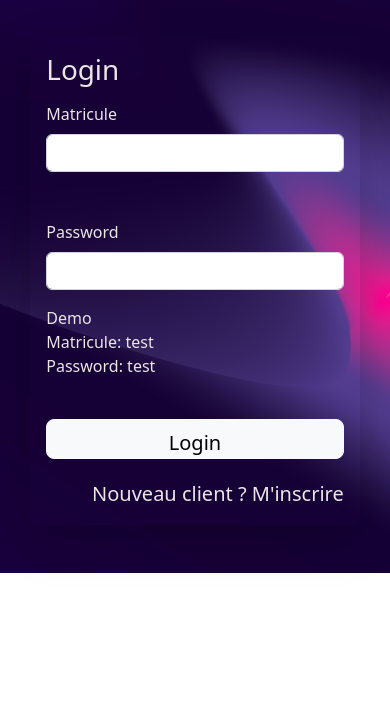
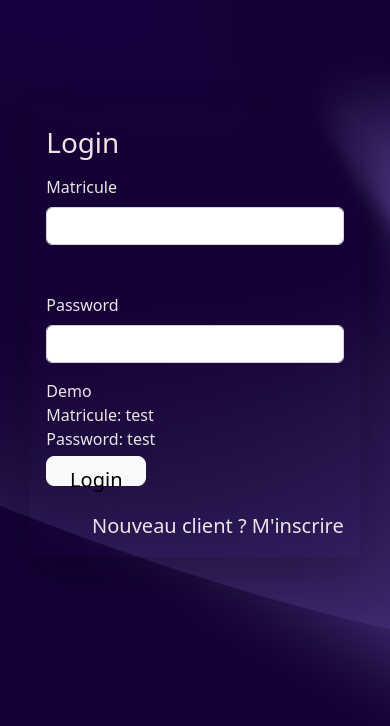
Before and after one commit to dmmup/stack-client, a React (Create React App) app: page / in a window 390 px wide. Shown: the top 726 px of the page. Built offline with nearby package versions, Linux system fonts and the light colour scheme.

Commit message:
"responsive css"

```diff
--- a/src/index.css
+++ b/src/index.css
@@ -143,3 +143,70 @@ img{
   /* margin-bottom: 25px; */
 
 }
+@media only screen and (max-width: 840px) {
+  body {
+    height: 100vh;
+
+  }
+  .containeur {
+    margin: auto;
+    margin-top: 30%;
+    width: 90%;
+    color: rgb(235, 229, 229);
+
+  }
+  .sidebar {
+    display: none;
+  }
+  .container-question {
+    margin: 10% auto;
+    margin-left: -50px;
+    width: 100%;
+
+  }
+  .show-question-question{
+    /* background-color: bisque; */
+    margin-bottom: 10px;
+    font-size: 20px;
+
+  }
+  .show-question-container{
+    margin: auto;
+    padding: 10px;
+    text-align: left;
+
+  }
+  .stat-question {
+    font-size: 15px;
+    font-weight: 500;
+
+}
+.btn {
+  width: 100px;
+  height: 30px;
+  margin-top: -20px;
+}
+
+.put {
+  background: transparent;
+  width: 100%;
+  padding: 0px;
+  border: none;
+  font-size: 10px;
+  color: #ffff;
+}
+.answer-question {
+  margin-right: -50px;
+}
+
+img{
+  width: 20px;
+  height: 22px;
+}
+}
+
+@media only screen and (max-width: 300px){
+  body {
+    height: 100vh;
+  }
+}
```
